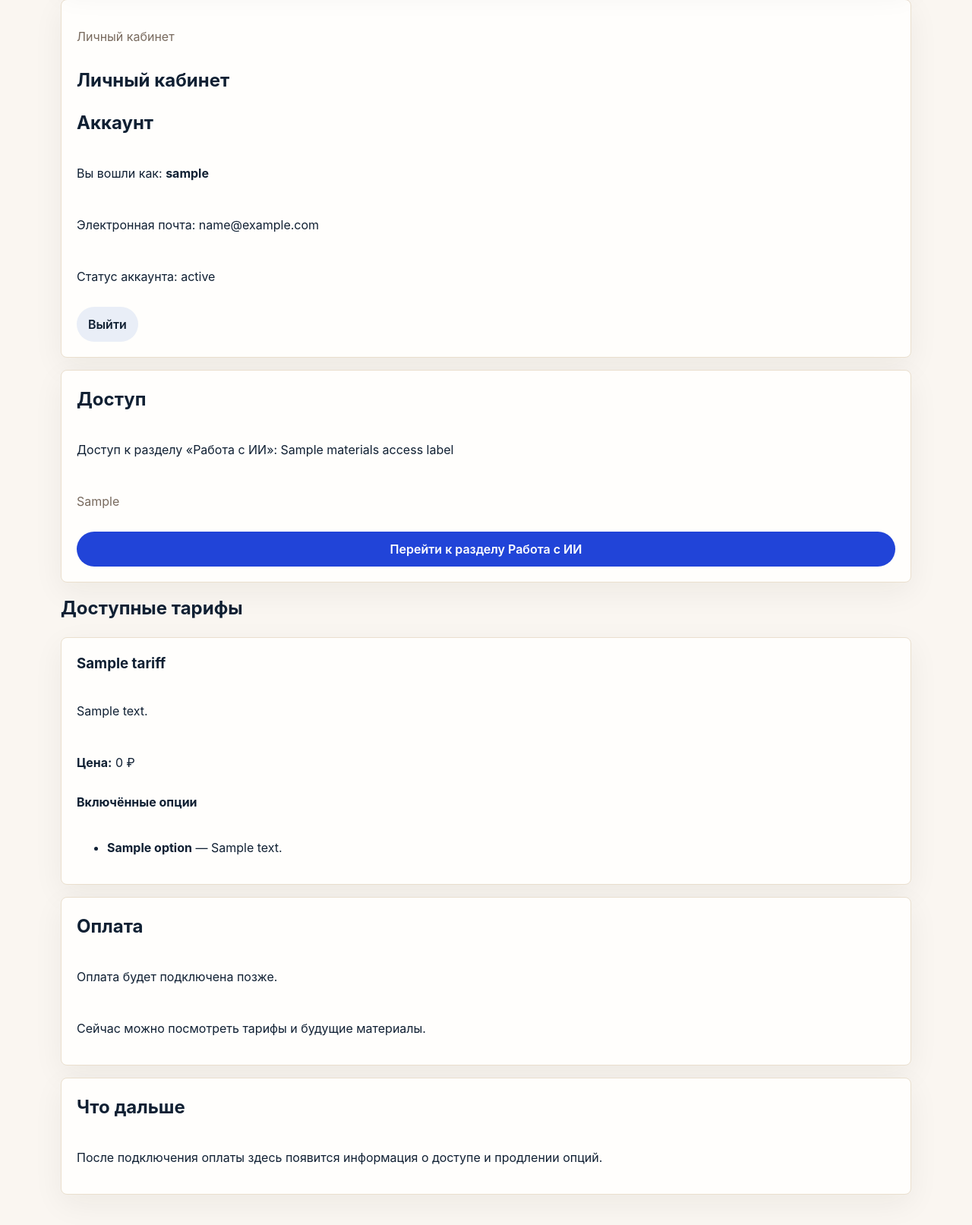
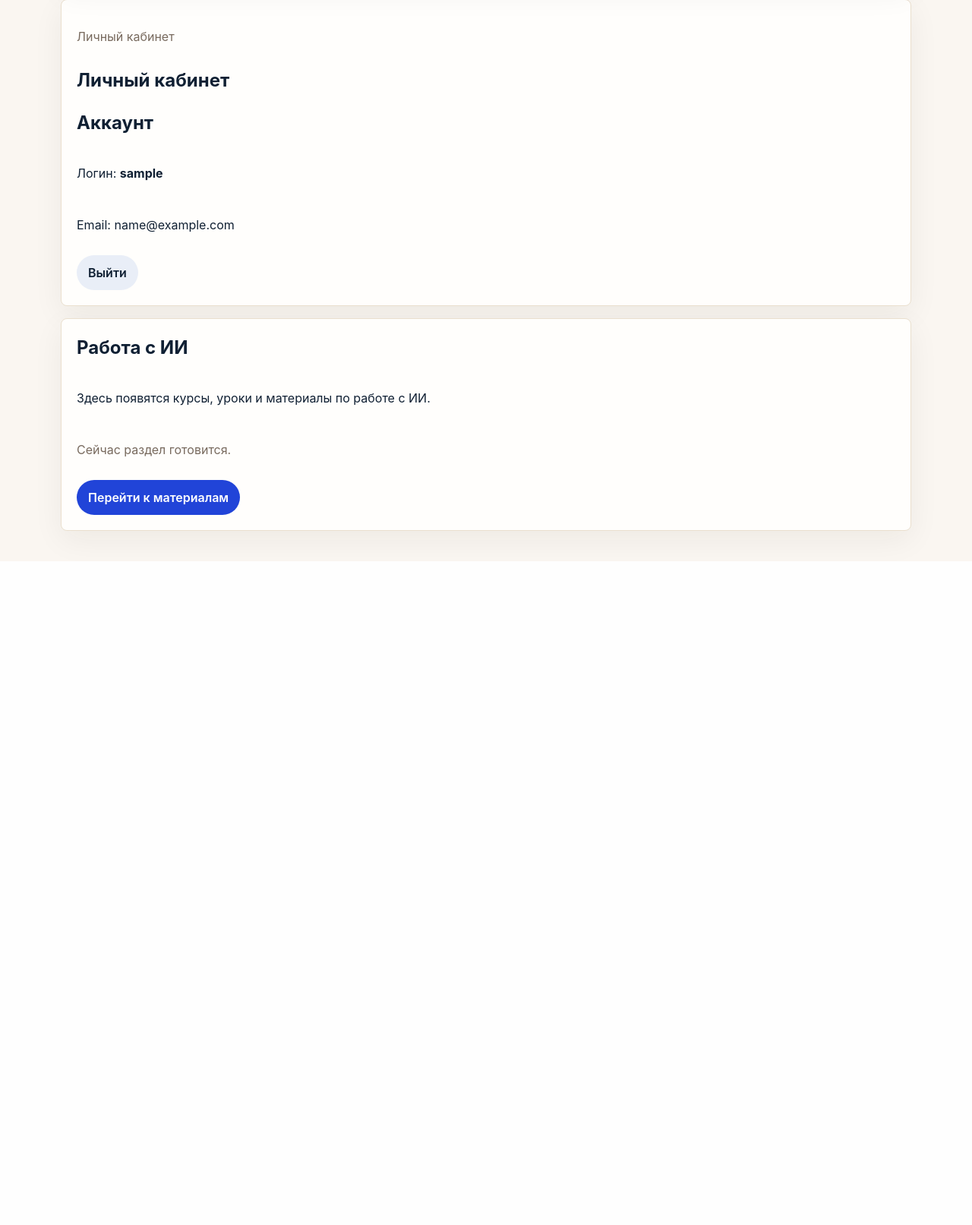
Before and after one commit to MaksimUnimax/ai-starter-community, a FastAPI app: template source/app/user_cabinet/templates/cabinet.html in a window 1280 px wide. Shown: the part 119-1732 px from the top of the page at 76% size. After the commit the page ends 858 px from the top, so only its background shows below. Run offline with FastAPI, Linux system fonts and the light colour scheme; the template is opened without the code that fills it: most values are stand-ins (such as "Sample title", 1, 10 or a date in 2020).

Commit message:
Prepare cabinet course shell

```diff
--- a/source/app/materials/routes.py
+++ b/source/app/materials/routes.py
@@ -11,8 +11,6 @@ from jinja2 import ChoiceLoader, FileSystemLoader
 
 from app.auth.service import get_current_user_from_cookies
 from app.core.config import get_settings
-from app.materials.service import user_has_materials_access
-
 router = APIRouter()
 templates = Jinja2Templates(directory=str(Path(__file__).resolve().parent / "templates"))
 templates.env.loader = ChoiceLoader(
@@ -39,15 +37,12 @@ def materials_page(request: Request):
     user = get_current_user_from_cookies(request.cookies, settings=settings)
     if user is None:
         return RedirectResponse(url="/login", status_code=303)
-
-    has_access = user_has_materials_access(user)
     return _template(
         request,
         "materials.html",
         title="Работа с ИИ",
         user_email=user.email,
         user_login=user.login,
-        has_materials_access=has_access,
     )
 
 
--- a/source/app/shared/templates/base.html
+++ b/source/app/shared/templates/base.html
@@ -28,7 +28,6 @@
               <a href="#how-it-works">Как проходит работа</a>
               <a href="#pricing">Цена</a>
               <a href="/login">Войти</a>
-              <a href="/register" class="nav-cta">Начать первый проект</a>
             {% endif %}
           </div>
         </div>
--- a/source/app/user_cabinet/templates/cabinet.html
+++ b/source/app/user_cabinet/templates/cabinet.html
@@ -6,9 +6,8 @@
       <p class="muted">Личный кабинет</p>
       <h1 class="section-title">Личный кабинет</h1>
       <h2 class="section-title">Аккаунт</h2>
-      <p>Вы вошли как: <strong>{{ user_login }}</strong></p>
-      <p>Электронная почта: {{ user_email }}</p>
-      <p>Статус аккаунта: {{ account_status_label }}</p>
+      <p>Логин: <strong>{{ user_login }}</strong></p>
+      <p>Email: {{ user_email }}</p>
     </div>
     <form method="post" action="/logout">
       <button class="button button-secondary" type="submit">Выйти</button>
@@ -16,57 +15,11 @@
   </section>
 
   <section class="card stack">
-    <h2 class="section-title">Доступ</h2>
-    <p>Доступ к разделу «Работа с ИИ»: {{ materials_access_label }}</p>
-    <p class="form-help">{{ materials_access_hint }}</p>
-    <a class="button button-primary" href="/materials">Перейти к разделу Работа с ИИ</a>
-  </section>
-
-  {% if tariffs %}
-    <section class="stack">
-      <h2 class="section-title">Доступные тарифы</h2>
-      <div class="card-grid tight">
-        {% for tariff in tariffs %}
-          <article class="card stack">
-            <h3 class="section-title">{{ tariff.title }}</h3>
-            {% if tariff.description %}
-              <p>{{ tariff.description }}</p>
-            {% endif %}
-            <p><strong>Цена:</strong> {{ tariff.price_amount_minor // 100 }} ₽</p>
-            {% if tariff.options %}
-              <div class="stack">
-                <h4 class="section-title">Включённые опции</h4>
-                <ul>
-                  {% for option in tariff.options %}
-                    <li>
-                      <strong>{{ option.title }}</strong>
-                      {% if option.description %}
-                        <span> — {{ option.description }}</span>
-                      {% endif %}
-                    </li>
-                  {% endfor %}
-                </ul>
-              </div>
-            {% endif %}
-          </article>
-        {% endfor %}
-      </div>
-    </section>
-  {% else %}
-    <section class="card stack">
-      <h2 class="section-title">Доступные тарифы</h2>
-      <p>Каталог появится здесь, когда тарифы будут добавлены.</p>
-    </section>
-  {% endif %}
-
-  <section class="card stack">
-    <h2 class="section-title">Оплата</h2>
-    <p>Оплата будет подключена позже.</p>
-    <p>Сейчас можно посмотреть тарифы и будущие материалы.</p>
-  </section>
-
-  <section class="card stack">
-    <h2 class="section-title">Что дальше</h2>
-    <p>После подключения оплаты здесь появится информация о доступе и продлении опций.</p>
+    <h2 class="section-title">Работа с ИИ</h2>
+    <p>Здесь появятся курсы, уроки и материалы по работе с ИИ.</p>
+    <p class="form-help">Сейчас раздел готовится.</p>
+    <div class="actions">
+      <a class="button button-primary" href="/materials">Перейти к материалам</a>
+    </div>
   </section>
 {% endblock %}
```
Also changed, not shown: source/app/materials/templates/materials.html (+7 -37 lines), source/app/user_cabinet/routes.py (+1 -22 lines), source/tests/test_auth_flow.py (+15 -6 lines), source/tests/test_cabinet_catalog_display.py (+16 -37 lines), source/tests/test_context_navigation.py (+21 -20 lines), source/tests/test_health.py (+1 -1 lines), source/tests/test_materials_flow.py (+35 -19 lines).
